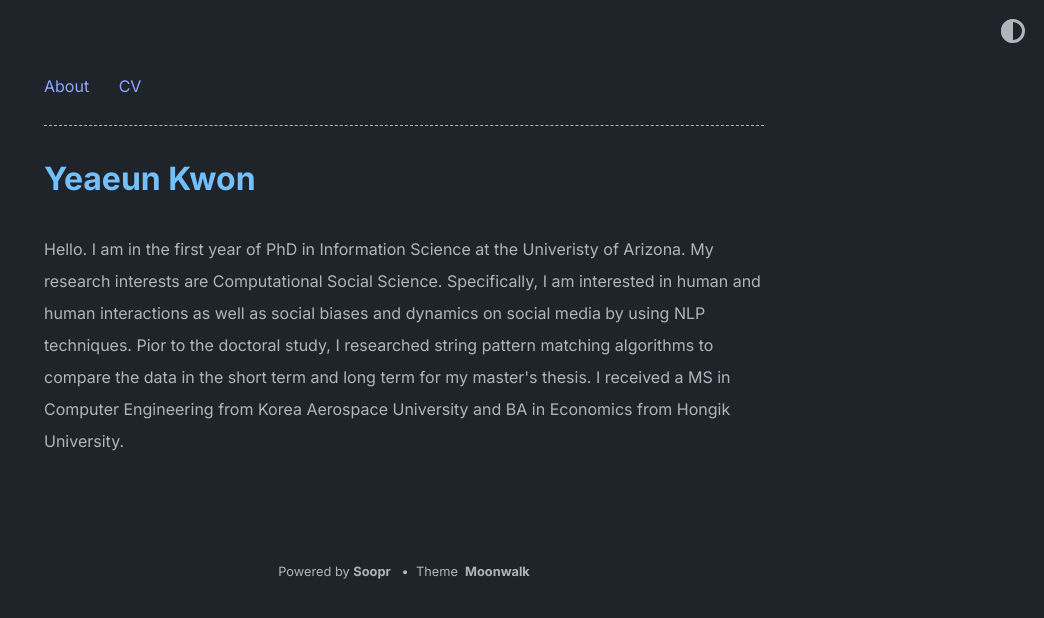
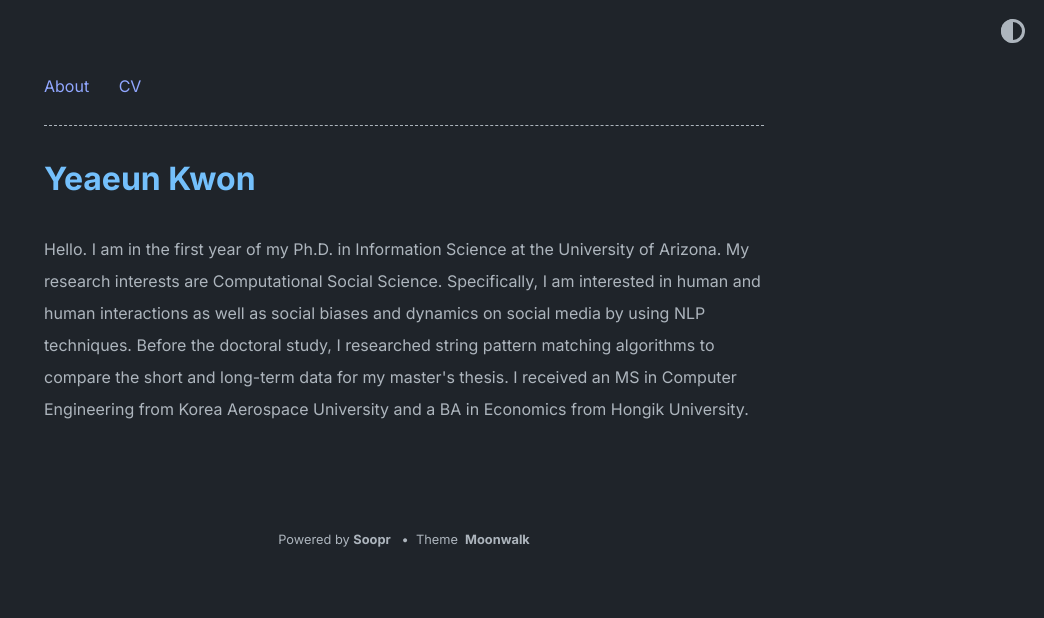
Before and after one commit to yeaeunkwon/yeaeunkwon.github.io, a Jekyll site: the page built from index.md, in a window 1280 px wide. Shown: the top 618 px of the page, without its empty margins (236-1280 px from the left). Built offline with Jekyll 4.4.1, drawn with Linux system fonts in a browser that asks for light colours.

Commit message:
Update _config.yml

```diff
--- a/_config.yml
+++ b/_config.yml
@@ -2,10 +2,10 @@ title: Yeaeun Kwon
 author: Yeaeun Kwon
 url: https://yeaeunkwon.github.io/ # root address of the site
 description: |
-    Hello. I am in the first year of PhD in Information Science at the Univeristy of Arizona.
+    Hello. I am in the first year of my Ph.D. in Information Science at the University of Arizona.
     My research interests are Computational Social Science. Specifically, I am interested in human and human interactions as well as social biases and dynamics on social media by using NLP techniques.
-    Pior to the doctoral study, I researched string pattern matching algorithms to compare the data in the short term and long term for my master's thesis.
-    I received a MS in Computer Engineering from Korea Aerospace University and BA in Economics from Hongik University.
+    Before the doctoral study, I researched string pattern matching algorithms to compare the short and long-term data for my master's thesis.
+    I received an MS in Computer Engineering from Korea Aerospace University and a BA in Economics from Hongik University.
 
 
 permalink: /:slug
```
